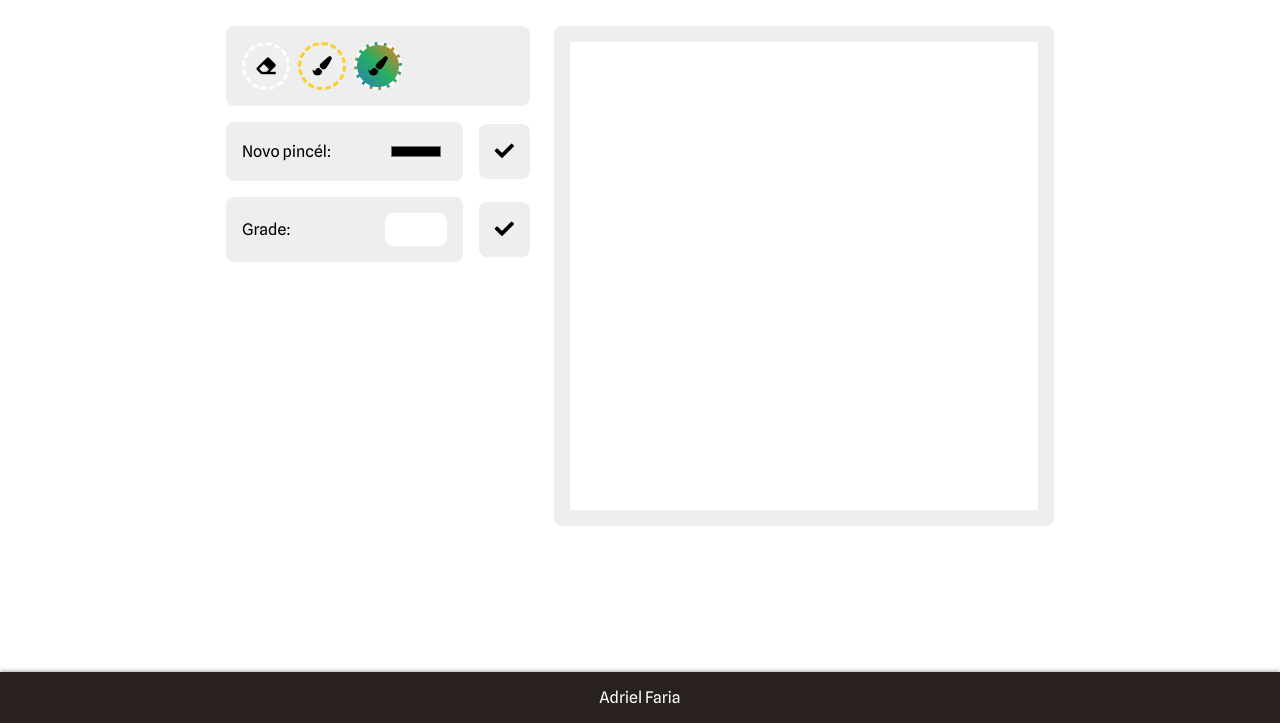
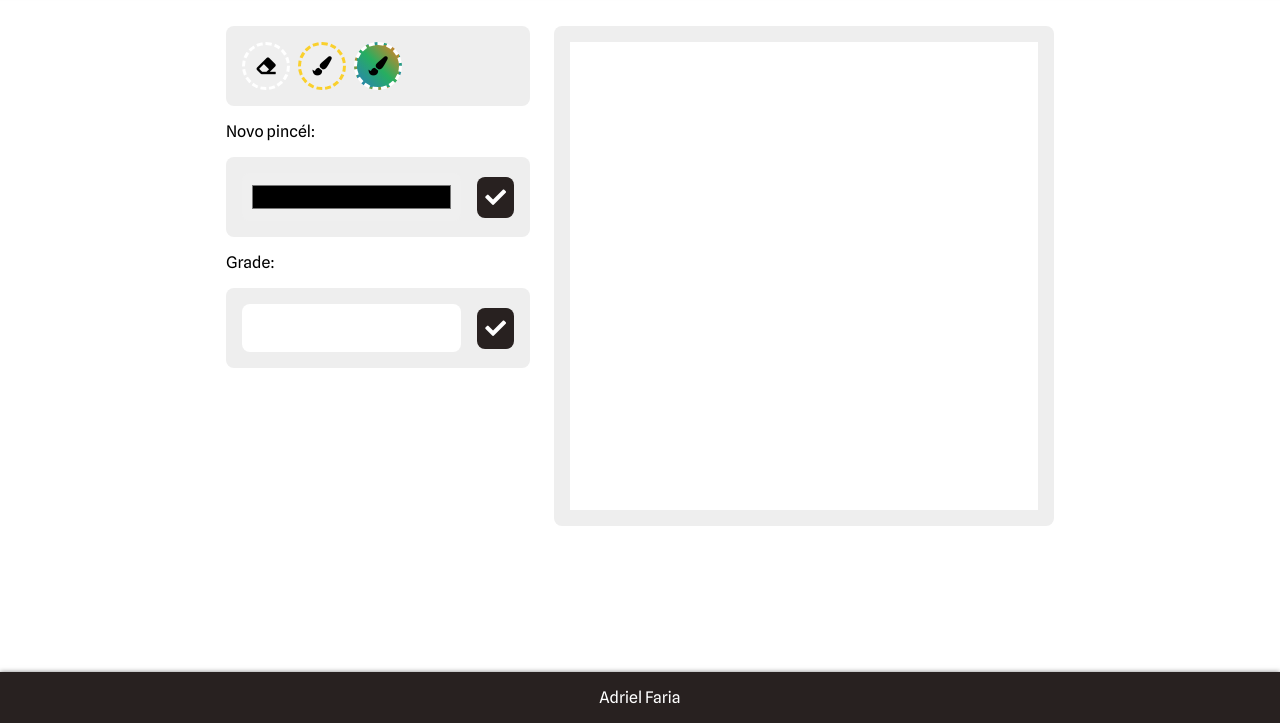
Before and after one commit to br-adriel/etch-a-sketch, a plain HTML site: page index.html in a window 1280 px wide. Shown: the part 77-800 px from the top of the page. Drawn offline with Linux system fonts and the light colour scheme.

Commit message:
Atualiza estilo dos controles

```diff
--- a/index.html
+++ b/index.html
@@ -43,20 +43,16 @@
           </button>
         </div>
         <div class="form">
+          <label>Novo pincél:</label>
           <div class="control">
-            <label>Novo pincél:</label>
             <input type="color" id="inputColor" />
-          </div>
-          <div class="submit">
             <button id="submitColor"><i class="fas fa-check"></i></button>
           </div>
         </div>
         <div class="form">
+          <label>Grade:</label>
           <div class="control">
-            <label>Grade:</label>
             <input type="number" min="1" max="100" id="inputGrid" />
-          </div>
-          <div class="submit">
             <button id="submitGrid"><i class="fas fa-check"></i></button>
           </div>
         </div>
--- a/style.css
+++ b/style.css
@@ -54,36 +54,40 @@ main {
 }
 
 .form {
-  /*display: none;*/
-  transition: 0.3s display;
+  width: 100%;
   display: flex;
-  justify-content: space-between;
-  align-items: center;
+  flex-direction: column;
+  justify-content: flex-start;
+  align-items: flex-start;
   gap: 1rem;
 }
 
 .form .control {
+  width: 100%;
   display: flex;
   justify-content: space-between;
-  align-items: center;
   gap: 1rem;
-  flex-grow: 1;
 }
 
 .form input {
+  width: 50%;
+  flex-grow: 1;
   border-radius: 0.5rem;
-  width: 30%;
   font-size: 1.3rem;
-  padding: 0.25rem;
+  padding: 0.5rem;
+  min-height: 3rem;
 }
 
-.form .submit button {
-  font-size: 1.2rem;
-  background: transparent;
+.form button {
+  font-size: 1.3rem;
+  background: #282120;
+  padding: 0.5rem;
+  border-radius: 0.5rem;
+  color: #fff;
 }
 
-.form .submit:hover button {
-  color: #444;
+.form button:hover {
+  color: #eee;
 }
 
 .pincel,
```
